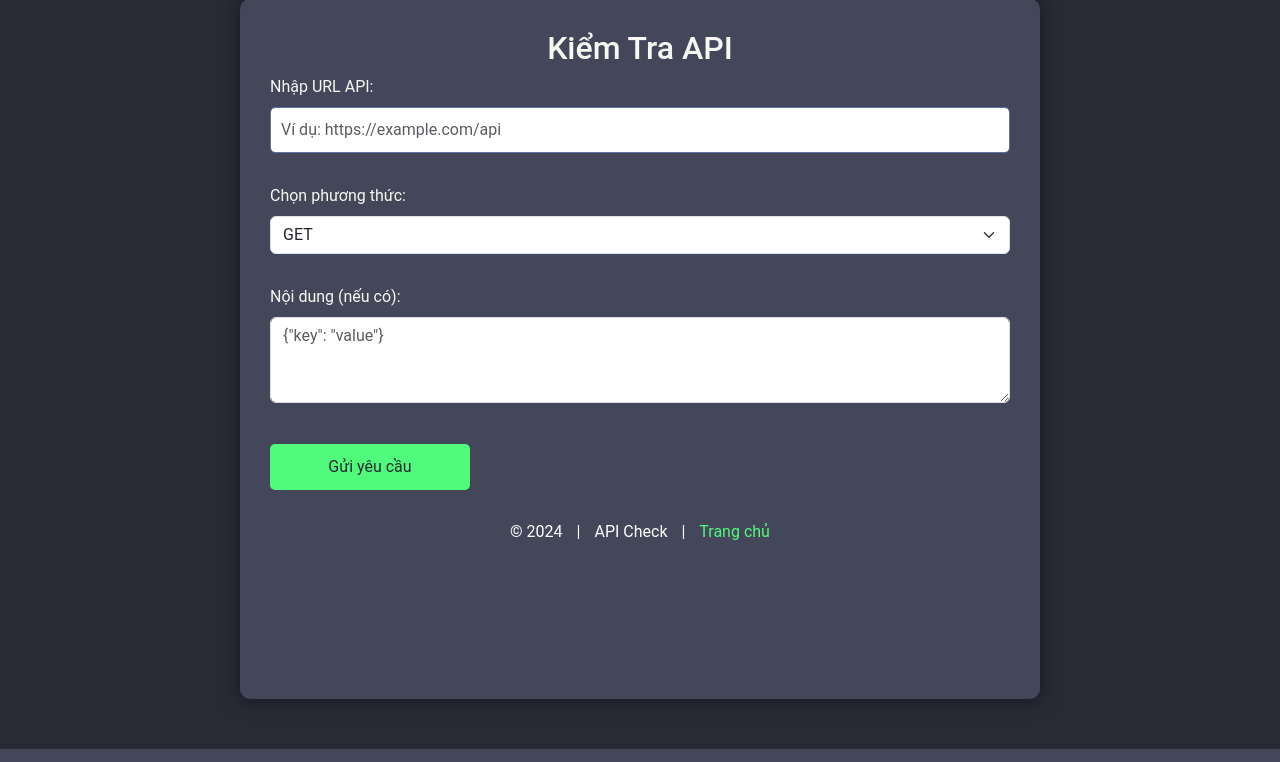
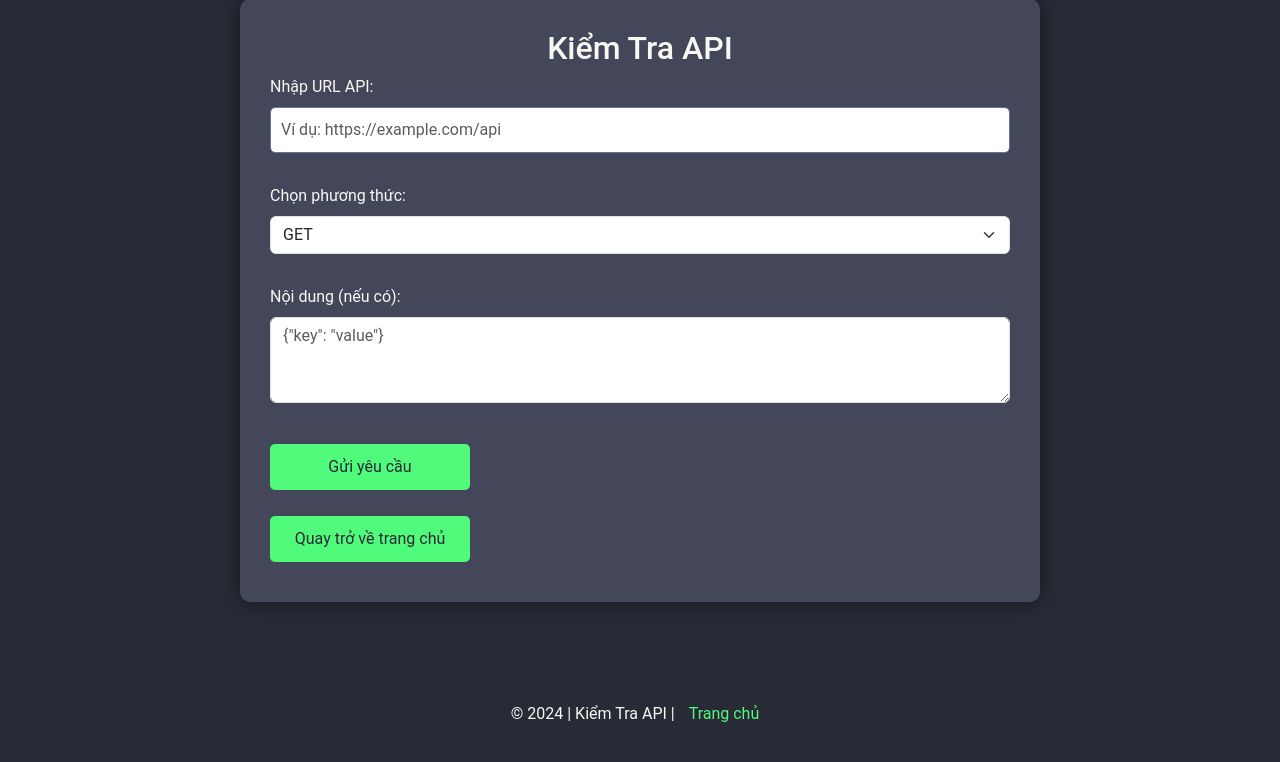
Before and after one commit to tanbaycu/tanbaycu-website, a Flask app: page /api-check in a window 1280 px wide. Shown: the part 51-813 px from the top of the page. Run offline with Flask 3, Linux system fonts and the light colour scheme; parts of the project's set-up code (start-up, migrations or seed data) failed here and were passed over.

Commit message:
hello world

```diff
--- a/templates/api_check.html
+++ b/templates/api_check.html
@@ -38,23 +38,13 @@
       /* Chiều rộng tối đa */
     }
 
-    footer {
-      margin-top: auto;
-      /* Đẩy footer xuống dưới cùng */
-      padding: 20px 0;
-      /* Padding trên và dưới */
-      font-size: 1rem;
-      /* Kích thước chữ */
-      display: flex;
-      /* Sử dụng flexbox */
-      justify-content: center;
-      /* Căn giữa nội dung trong footer */
-      align-items: center;
-      /* Căn giữa theo chiều dọc */
-      background-color: transparent;
-      /* Nền trong suốt, không cần phông nền */
-      color: #ffffff;
-      /* Màu chữ sáng */
+    .footer {
+      text-align: center;
+      margin-top: 30px;
+      color: #f8f8f2;
+      font-size: 1em;
+      padding: 20px;
+      /* Thêm khoảng cách cho footer */
     }
 
     footer a {
@@ -77,7 +67,6 @@
       margin: 0 10px;
       /* Khoảng cách giữa các phần tử */
     }
-
 
     /* Header */
     .header {
@@ -257,15 +246,12 @@
       <i class="fas fa-spinner fa-spin" style="font-size: 24px; color: #50fa7b"></i>
       <p>Đang xử lý yêu cầu...</p>
     </div>
-
-    <footer>
-      <p>
-        <span>© 2024</span> |
-        <span>API Check</span> |
-        <a href="{{ url_for('homepage') }}">Trang chủ</a>
-      </p>
-    </footer>
-
+    <div class="response" id="response" style="display: none"></div>
+    <a href="{{ url_for('homepage') }}" class="btn btn-custom w-100 mt-3">Quay trở về trang chủ</a>
+  </div>
+  <footer class="footer">
+    <p>&copy; 2024 | Kiểm Tra API | <a href="{{ url_for('homepage') }}">Trang chủ</a></p>
+  </footer>
 
   <script>
     document
```
